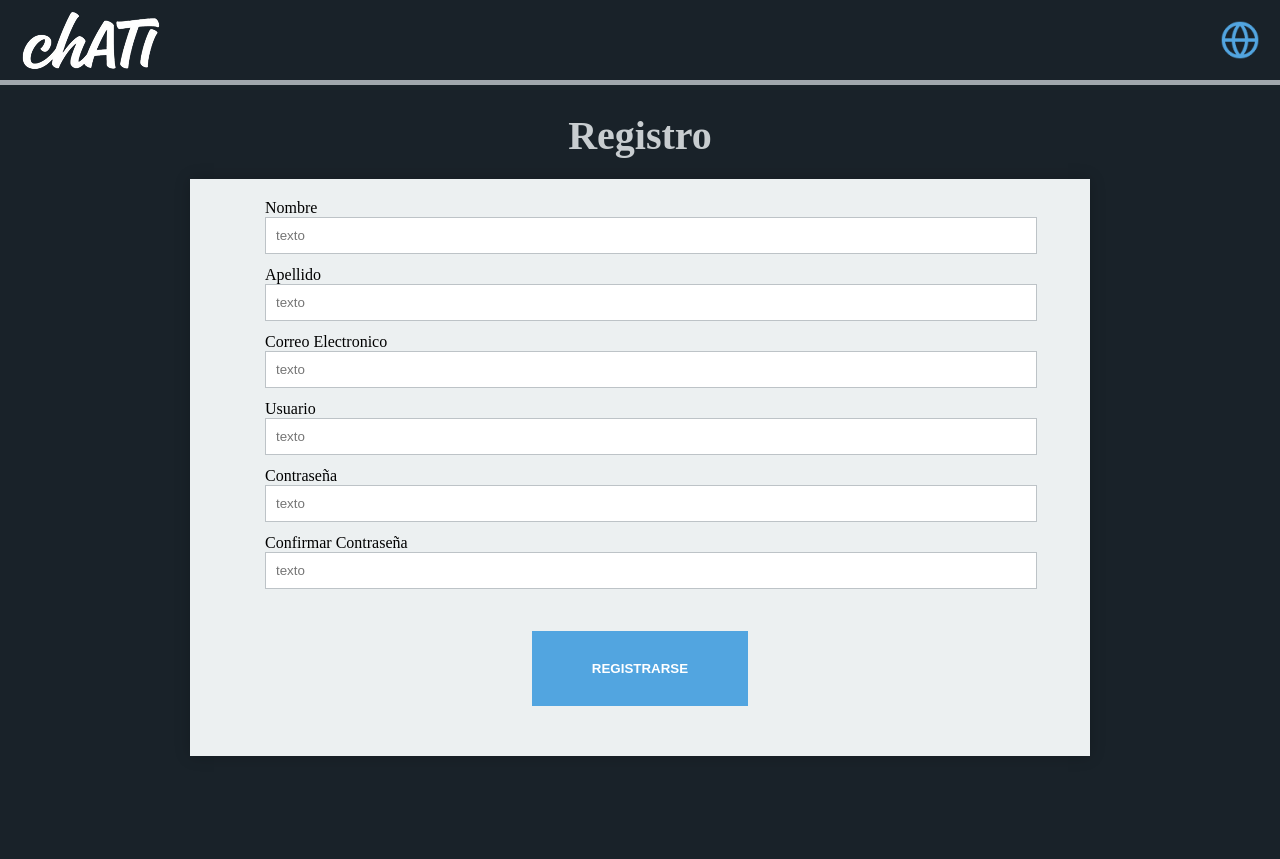
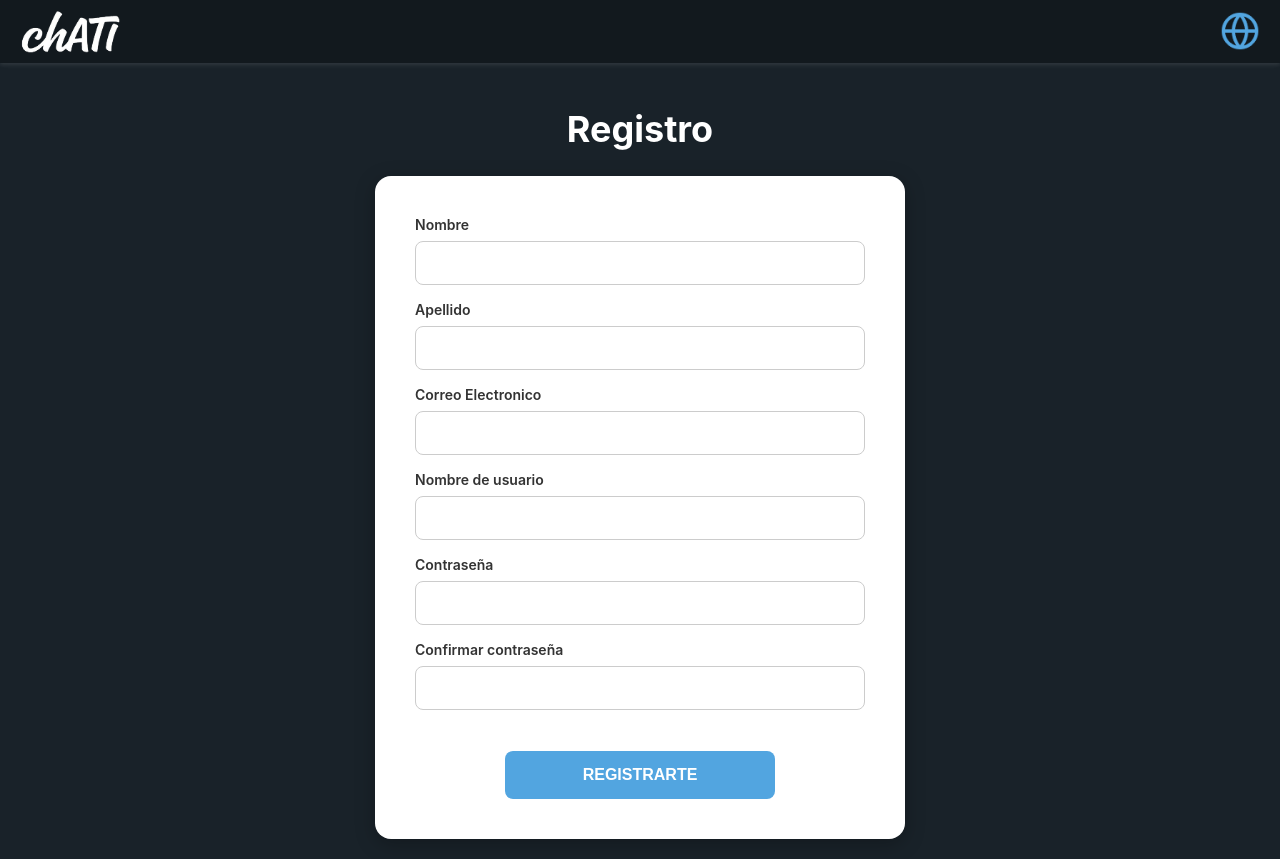
Before and after one commit to Guarheos/RedSocial_ATI, a Django app: page /signin in a window 1280 px wide. Before the commit the page ends 756 px from the top, so only its background shows below. Run offline with Django 5.2, Linux system fonts and the light colour scheme.

Commit message:
Arreglos en el front de Registro

```diff
--- a/chati/static/css/SignInstyle.css
+++ b/chati/static/css/SignInstyle.css
@@ -1,61 +1,80 @@
 
-/* Header Sign In*/
-/* No cambia con respecto a Landing Page*/
-
-/* Body Sign In */
 
 .SNMain{
     display: flex;
-    justify-content: center;
-    align-items: center;
+    justify-content: center; /* Centra verticalmente */
+    align-items: center;   /* Centra horizontalmente */
     flex-direction: column;
+    flex-grow: 1; /* Se asegura de que ocupe todo el alto disponible */
+    padding: 20px; /* Añade un poco de espacio por si el contenido es muy grande */
+}
+
+#LPLogo {
+    width: 100px; /* Ajusta este valor al tamaño que desees */
+    height: auto; /* 'auto' mantiene la proporción para que no se deforme */
 }
 
 .SNMain h1 {
-    color: #C8CDD0;
-    font-size: 40px;
-    margin-bottom: 20px;
+    color: #ffffff;
+    font-size: 36px; /* Un poco más pequeño para mejor balance */
+    margin-bottom: 25px;
 }
 
 .SNform-container {
-    background-color: #ecf0f1;
-    padding: 20px 75px 50px 75px;
-    box-shadow: 0 0 15px rgba(0,0,0,0.2);
-    width: 750px;
+    background-color: #ffffff; /* Un blanco más nítido resalta mejor */
+    padding: 40px; /* Padding interno ajustado */
+    box-shadow: 0 5px 20px rgba(0,0,0,0.25);
+    /* MODIFICADO: Más pequeño y con ancho máximo para que sea responsivo */
+    max-width: 450px;
+    width: 90%; /* Ocupará el 90% del ancho, hasta un máximo de 450px */
     display: flex;
     flex-direction: column;
     align-items: center;
+    /* AÑADIDO: Esquinas redondeadas ✨ */
+    border-radius: 16px;
 }
 
-.SNform-container p{
-    margin: 0px;
+.SNform-container p {
+    margin: 0 0 8px 0; /* Margen inferior para separar del input */
     align-self: flex-start;
+    color: #333; /* Un gris oscuro es más legible sobre blanco */
+    font-weight: 600; /* Un poco más grueso */
+    font-size: 14px;
 }
 
 .SNFInputs{
     width: 100%;
-    margin-bottom: 30px;
+    margin-bottom: 25px; /* Espacio entre el último input y el botón */
 }
 
 .SNform-container input {
     width: 100%;
-    padding: 10px;
-    margin-bottom: 12px;
-    border: 1px solid #bdc3c7;
+    padding: 12px;
+    margin-bottom: 16px;
+    border: 1px solid #ccc;
+    box-sizing: border-box; /* Evita que el padding altere el ancho */
+    /* AÑADIDO: Esquinas redondeadas y fuente más grande */
+    border-radius: 8px;
+    font-size: 16px;
 }
 
 .SNform-container button {
     align-self: center;
-    width: auto;
-    padding: 30px 60px 30px 60px;
+    width: 60%; /* Ocupa todo el ancho del formulario */
+    /* MODIFICADO: Padding reducido para un botón más proporcionado */
+    padding: 15px;
     background-color: #52A5E0;
     color: white;
     border: none;
     font-weight: bold;
     cursor: pointer;
+    font-size: 16px;
+    /* AÑADIDO: Esquinas redondeadas y una transición suave */
+    border-radius: 8px;
+    transition: background-color 0.3s ease;
 }
 
-  .SNform-container button:hover {
+.SNform-container button:hover {
     background-color: #2980b9;
 }
 
@@ -73,13 +92,16 @@
 
 
     .SNform-container {
-        background-color: #ecf0f1;
-        padding: 20px 45px 20px 30px;
+        background-color: #ffffff;
+        padding: 30px 25px;
         box-shadow: 0 0 15px rgba(0,0,0,0.2);
         width: 250px;
         display: flex;
         flex-direction: column;
         align-items: center;
+    }
+    .SNMain h1 {
+        font-size: 30px; /* Título un poco más pequeño */
     }
 
     .SNform-container p{
@@ -96,7 +118,6 @@
         width: 100%;
         padding: 10px;
         margin-bottom: 12px;
-        border: 1px solid #bdc3c7;
     }
 
     .SNform-container button {
--- a/chati/static/css/style.css
+++ b/chati/static/css/style.css
@@ -3,9 +3,10 @@
 header {
     display: flex;
     justify-content: space-between;
-    border-bottom: 5px solid #A0A7AC;
+  box-shadow: 0 2px 4px #ffffff1a;
     align-items: center;
     padding: 10px 20px;
+    background-color: #12191e;
 }
 
 
@@ -17,6 +18,7 @@ body{
     display: flex;
     flex: 1;
     flex-direction: column;
+    font-family: -apple-system, BlinkMacSystemFont, "Segoe UI", Roboto, Helvetica, Arial, sans-serif;
 }
 
 .LogInDivRight {
--- a/chati/templates/chati/SignIn.html
+++ b/chati/templates/chati/SignIn.html
@@ -16,24 +16,24 @@
           </div>
     </header>
 
-    <main class="SNMain">
+     <main class="SNMain">
         <h1>Registro</h1>
         <div class="SNform-container">
             <div class="SNFInputs">
                 <p id="SNFNombre">Nombre</p>
-                <input type="text" placeholder="texto">
+                <input type="text" >
                 <p id="SNFApellido">Apellido</p>
-                <input type="text" placeholder="texto">
+                <input type="text" >
                 <p id="SNFEmail">Correo Electronico</p>
-                <input type="email" placeholder="texto">
-                <p id="SNFUsername">Usuario</p>
-                <input type="text" placeholder="texto">
+                <input type="email" >
+                <p id="SNFUsername">Nombre de usuario</p>
+                <input type="text" >
                 <p id="SNFPassword">Contraseña</p>
-                <input type="password" placeholder="texto">
-                <p id="SNFConPassword">Confirmar Contraseña</p>
-                <input type="password" placeholder="texto">
+                <input type="password" >
+                <p id="SNFConPassword">Confirmar contraseña</p>
+                <input type="password" >
             </div>
-            <button>REGISTRARSE</button>
+            <button>REGISTRARTE</button>
           </div>
     </main>
 </body>
```
Also changed, not shown: other parts of chati/static/css/style.css (+20 -53 lines).
